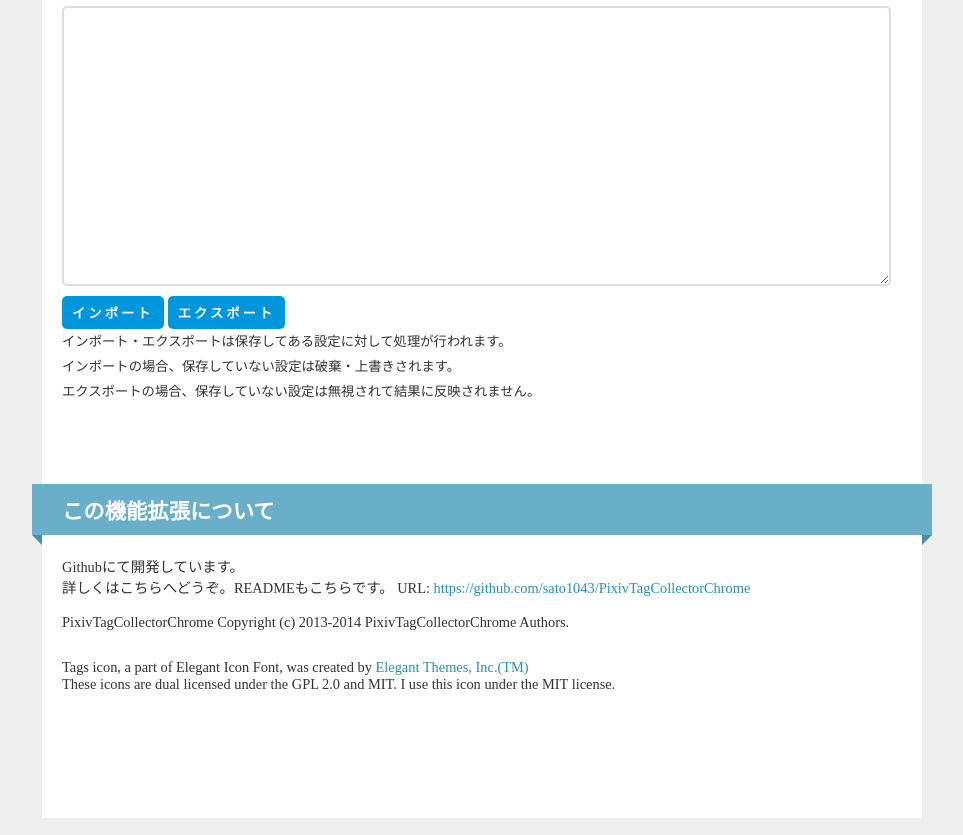
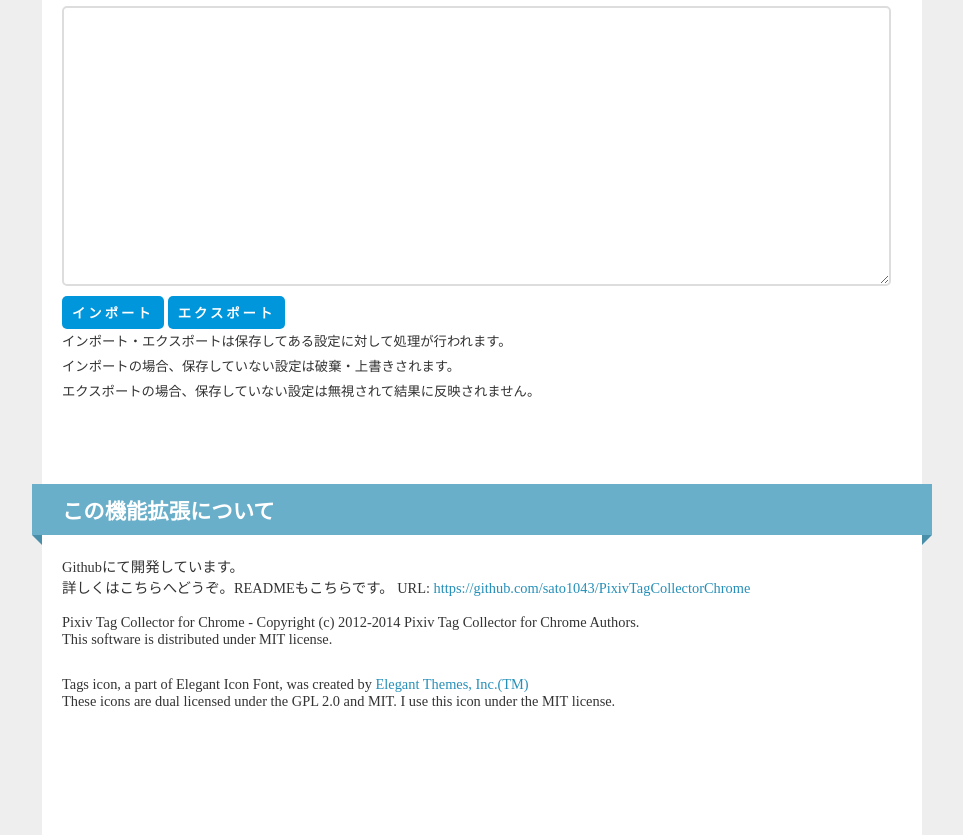
Before and after one commit to sato1043/PixivTagCollectorChrome, a browser extension: page PixivTagCollector/options.html in a window 1280 px wide. Shown: the part 2450-3285 px from the top of the page, without its empty margins (158-1121 px from the left). Drawn offline with Linux system fonts and the light colour scheme.

Commit message:
* 2014/04/30 - 0.10.3 (aka. 1.0alpha) 	- Chrome WebStoreに登録するために小修正(仮)

```diff
--- a/PixivTagCollector/options.html
+++ b/PixivTagCollector/options.html
@@ -212,7 +212,8 @@ vim: ts=2 sw=2 expandtab fenc=utf8 :
         <p>Githubにて開発しています。<br>
             詳しくはこちらへどうぞ。READMEもこちらです。 URL: <a href="https://github.com/sato1043/PixivTagCollectorChrome" target="_blank">https://github.com/sato1043/PixivTagCollectorChrome</a><br>
             <br>
-            PixivTagCollectorChrome Copyright (c) 2013-2014 PixivTagCollectorChrome Authors.
+            Pixiv Tag Collector for Chrome - Copyright (c) 2012-2014 Pixiv Tag Collector for Chrome Authors. <br>
+			This software is distributed under MIT license.
         </p>
         <br>
         <p>
```
Also changed, not shown: README.md.
